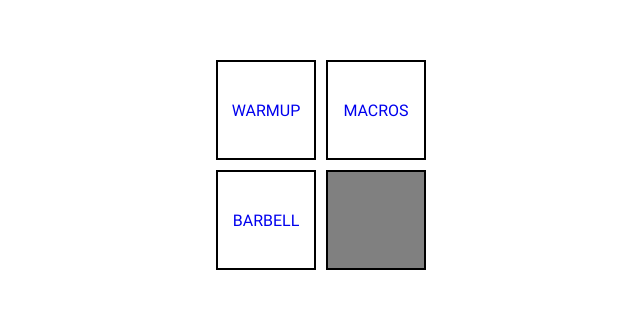
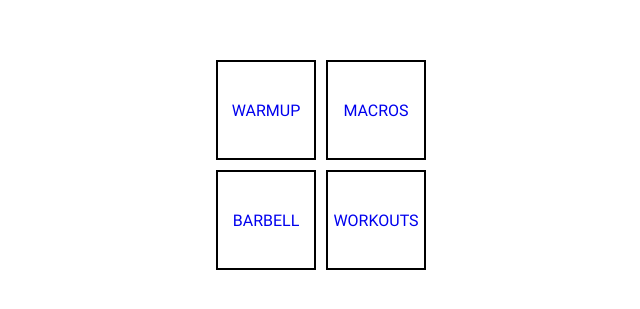
Before and after one commit to mbchoa/warmup, a React (Create React App) app in the folder web/: page / in a window 1280 px wide. Shown: the part 235-544 px from the top of the page, without its empty margins (319-959 px from the left). Built offline with nearby package versions, Linux system fonts and the light colour scheme.

Commit message:
Add workouts link to home

```diff
--- a/web/src/components/Home.js
+++ b/web/src/components/Home.js
@@ -8,7 +8,7 @@ const Home = () => (
     <Link className="home__warmup-link" to="/warmup">Warmup</Link>
     <Link className="home__macro-link" to="/macros">Macros</Link>
     <Link className="home__barbell-link" to="/barbell">Barbell</Link>
-    <div className="home__placeholder-right" />
+    <Link className="home__workouts-link" to="/workouts">Workouts</Link>
   </div>
 );
 
--- a/web/src/routes/WorkoutsRoute.js
+++ b/web/src/routes/WorkoutsRoute.js
@@ -2,6 +2,10 @@ import React from 'react';
 
 import Workouts from '../components/Workouts';
 
-const WorkoutsRoute = () => <Workouts />
+const WorkoutsRoute = () => (
+  <div className="app__workouts-container">
+    <Workouts />
+  </div>
+);
 
 export default WorkoutsRoute;
--- a/web/src/styles/app.scss
+++ b/web/src/styles/app.scss
@@ -12,7 +12,8 @@
   &__home-container,
   &__macros-container,
   &__warmup-container,
-  &__barbell-container {
+  &__barbell-container,
+  &__workouts-container {
     box-sizing: border-box;
     height: 100%;
     padding: 20px 16px;
--- a/web/src/styles/home.scss
+++ b/web/src/styles/home.scss
@@ -6,13 +6,13 @@
   grid-template-rows: 100px 100px;
   grid-template-areas:
     "warmuplink macrolink"
-    "barbelllink placeholder-right";
+    "barbelllink workoutslink";
   grid-gap: 10px;
 
   &__warmup-link,
   &__macro-link,
   &__barbell-link,
-  &__placeholder-right {
+  &__workouts-link {
     display: flex;
     justify-content: center;
     align-items: center;
@@ -21,7 +21,8 @@
 
   &__warmup-link,
   &__macro-link,
-  &__barbell-link {
+  &__barbell-link,
+  &__workouts-link {
     text-decoration: none;
     text-transform: uppercase;
     transition: 0.1s;
@@ -48,13 +49,7 @@
     grid-area: barbelllink;
   }
 
-  &__placeholder-right {
-    background-color: grey;
-    grid-area: placeholder-right;
-    transition: 0.1s;
-
-    &:hover {
-      background-color: lightgrey;
-    }
+  &__workouts-link {
+    grid-area: workoutslink;
   }
 }
```
